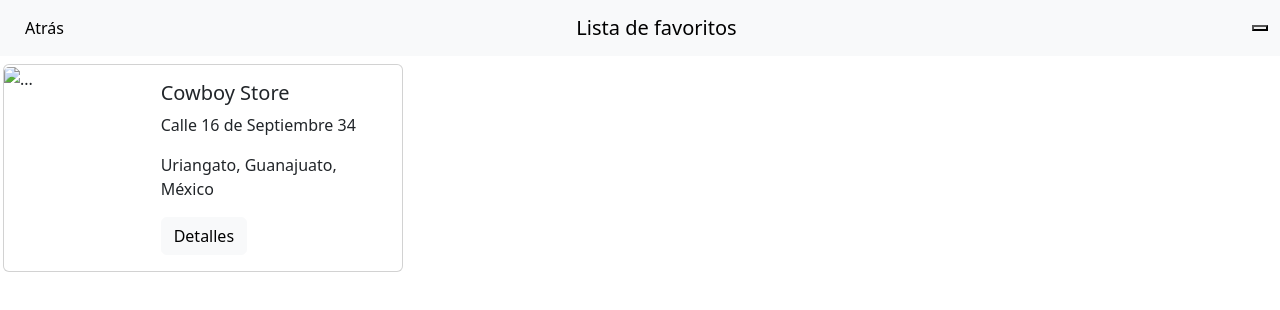
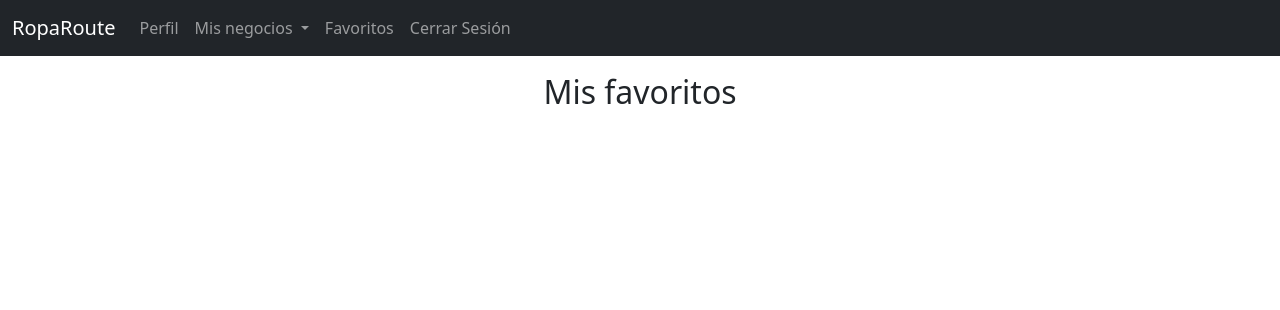
Before and after one commit to LeonardoRodriguezGuzman/RopaRoute, a website: page pages/favoritos.html in a window 1280 px wide. Drawn offline with nearby package versions, Linux system fonts and the light colour scheme.

Commit message:
Commit final

```diff
--- a/js/index.js
+++ b/js/index.js
@@ -18,12 +18,14 @@
   let rol = localStorage.getItem("rol");
   if (rol == "Comprador") {
     navNegocios.style.display = "none";
+
   } else if (rol == "Vendedor") {
     navLogin.style.display = "none";
   } else if (rol == "?" || rol == null) {
     navNegocios.style.display = "none";
     navPerfil.style.display = "none";
     navLogout.style.display = "none";
+    navFavoritos.style.display = "none";
   }
 
   cargarTiendas();
--- a/pages/favoritos.html
+++ b/pages/favoritos.html
@@ -8,32 +8,64 @@
 
 </head>
 <body>
-  <nav class="navbar bg-body-tertiary">
+  <!-- Navbar -->
+  <nav class="navbar navbar-expand-lg navbar-dark bg-dark">
     <div class="container-fluid">
-      <button type="button" class="btn btn-light">Atrás</button>
-      <a class="navbar-brand">Lista de favoritos</a>
-      <form class="d-flex" role="combobox">
-        <button class="bi bi-three-dots" type="submit" id="dropdownMenuButton1" data-bs-toggle="dropdown" aria-expanded="false"></button>
-      </form>
+      <a class="navbar-brand" href="index.html">RopaRoute</a>
+      <button
+        class="navbar-toggler"
+        type="button"
+        data-bs-toggle="collapse"
+        data-bs-target="#navbarNavDropdown"
+        aria-controls="navbarNavDropdown"
+        aria-expanded="false"
+        aria-label="Toggle navigation"
+      >
+        <span class="navbar-toggler-icon"></span>
+      </button>
+      <div class="collapse navbar-collapse" id="navbarNavDropdown">
+        <ul class="navbar-nav me-auto">
+          <li class="nav-item" id="perfil">
+            <a class="nav-link" href="./perfil.html">Perfil</a>
+          </li>
+          <li class="nav-item dropdown" id="negocios">
+            <a
+              class="nav-link dropdown-toggle"
+              href="#"
+              id="navbarDropdownMenuLink"
+              role="button"
+              data-bs-toggle="dropdown"
+              aria-expanded="false"
+            >
+              Mis negocios
+            </a>
+            <ul class="dropdown-menu" aria-labelledby="navbarDropdownMenuLink">
+              <li>
+                <a class="dropdown-item" href="AgregarTienda.html">Agregar Negocio</a>
+              </li>
+              <li>
+                <a class="dropdown-item" href="negocios.html">Editar negocios</a>
+              </li>
+            </ul>
+          </li>
+          <li class="nav-item ms-auto">
+            <a class="nav-link" href="favoritos.html">Favoritos</a>
+          </li>
+          <li class="nav-item ms-auto" id="logout">
+            <a class="nav-link" href="./login.html">Cerrar Sesión</a>
+          </li>
+        </ul>
+      </div>
     </div>
   </nav>
+  <div class="container mt-4 d-flex justify-content-center align-items-center" style="height: 4vh;">
+    <h2>Mis favoritos</h2>
 
-  <div class="card mt-2" style="width: 25rem; margin-left: 3px;">
-    <div class="row no-gutters">
-      <div class="col-md-4">
-        <img src="..." class="card-img" alt="...">
-      </div>
-      <div class="col-md-8">
-        <div class="card-body">
-          <h5 class="card-title">Cowboy Store</h5>
-          <p class="card-text">Calle 16 de Septiembre 34</p>
-          <p class="card-text">Uriangato, Guanajuato, México</p>
-          <a href="#" class="btn btn-light">Detalles</a>
-        </div>
-      </div>
-    </div>
-  </div>
+</div>
 
 
+<script src="https://cdn.jsdelivr.net/npm/axios/dist/axios.min.js"></script>
+<script src="https://cdn.jsdelivr.net/npm/bootstrap@5.1.3/dist/js/bootstrap.bundle.min.js" integrity="sha384-ka7Sk0Gln4gmtz2MlQnikT1wXgYsOg+OMhuP+IlRH9sENBO0LRn5q+8nbTov4+1p" crossorigin="anonymous"></script>
+<script src="favoritos.js"></script>
 </body>
 </html>
```
Also changed, not shown: js/perfil.js (+0 -18 lines), pages/busqueda.html (+0 -30 lines), pages/index.html (+3 -0 lines), pages/login.html (+1 -1 lines), pages/negocios.html (+12 -14 lines), pages/perfil.html (+1 -1 lines), js/favoritos.js (line endings or trailing spaces).
